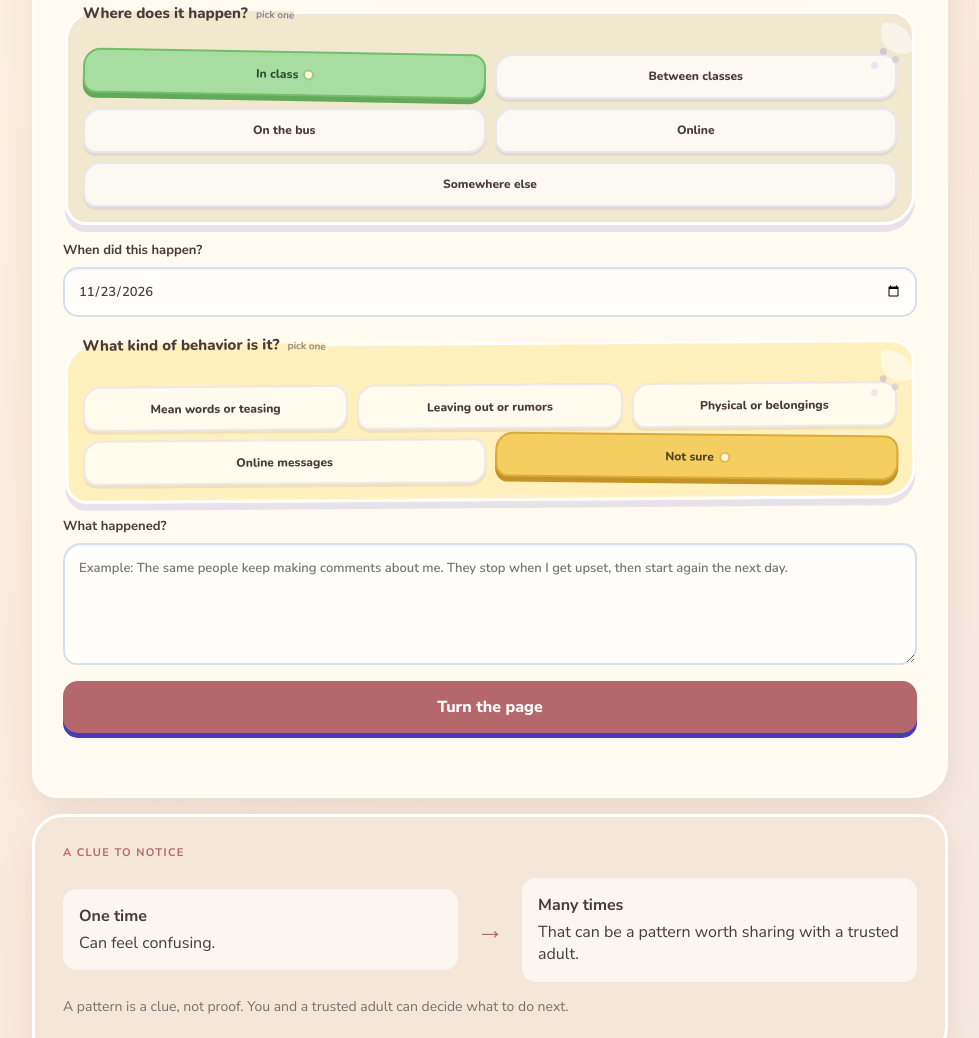
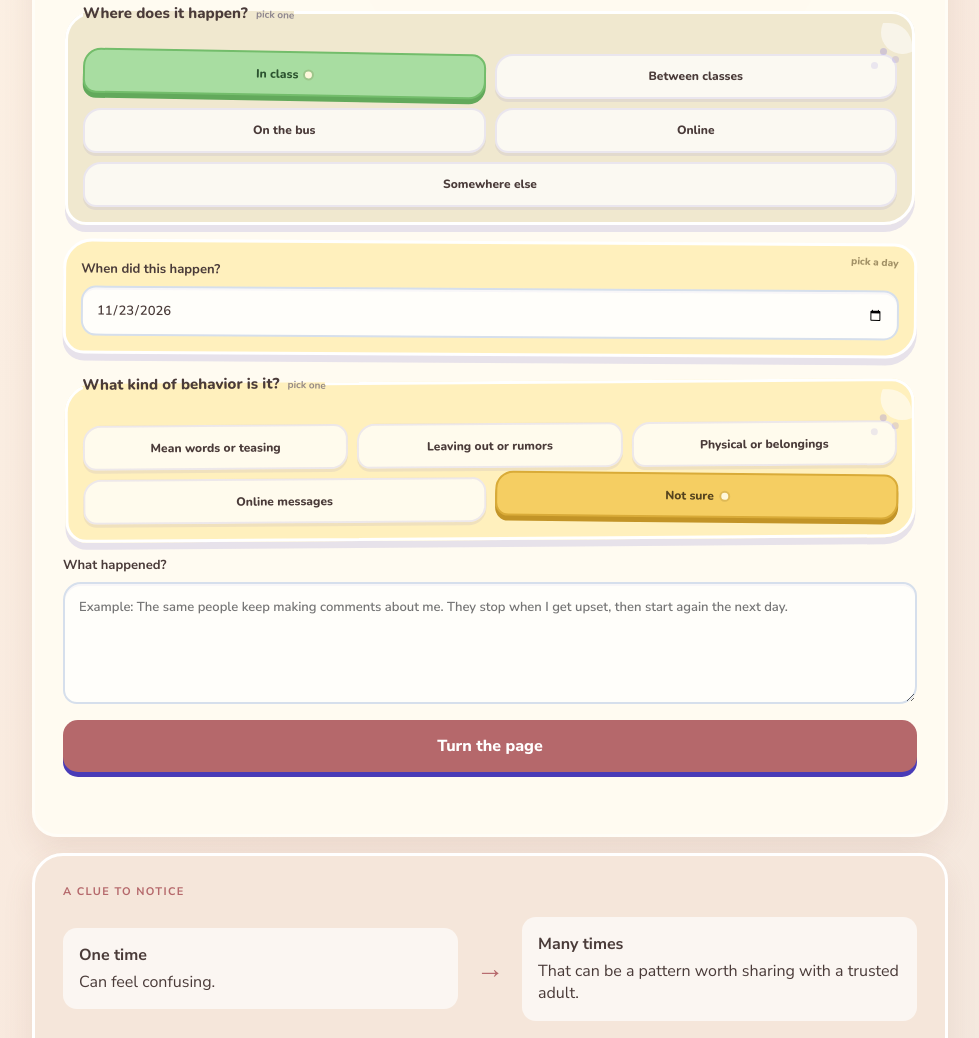
Before and after one commit to ylbb228418-boop/Competion-vs-poop, a website: page public/index.html in a window 1280 px wide. Shown: the part 1017-2055 px from the top of the page, without its empty margins (150-1129 px from the left). Drawn offline with nearby package versions, Linux system fonts and the light colour scheme.

Commit message:
Warm the incident date card

```diff
--- a/public/styles.css
+++ b/public/styles.css
@@ -56,6 +56,9 @@ label { display:grid; gap:8px; font-weight:700; font-size:13px; }
 .choice-green { background:#f0e8cf; }
 .choice-yellow { background:#fff0bd; transform:rotate(-.4deg); }
 .choice-yellow .choice-option { flex-basis:30%; }
+.date-field { position:relative; padding:18px 15px 15px; background:#fff0bd; border:3px solid white; border-radius:29px 23px 31px 21px; box-shadow:0 7px 0 rgba(73,59,183,.13); transform:rotate(.35deg); }
+.date-field::after { content:"pick a day"; position:absolute; top:9px; right:16px; color:rgba(83,65,30,.55); font-size:10px; font-weight:800; transform:rotate(3deg); }
+.date-field input { width:100%; border-color:#e0bd58; background:#fffdf1; box-shadow:inset 0 2px 0 rgba(118,98,217,.05),0 3px 0 rgba(194,156,53,.18); }
 textarea { border:2px solid #d6dfec; border-radius:18px 14px 18px 14px; background:#fffefa; color:var(--ink); padding:14px; font:inherit; font-weight:600; box-shadow:inset 0 2px 0 rgba(118,98,217,.05); }
 input[type="date"] { border:2px solid #d6dfec; border-radius:15px; background:#fffefa; color:var(--ink); padding:13px; font:inherit; font-weight:600; box-shadow:inset 0 2px 0 rgba(118,98,217,.05); }
 input[type="date"]:focus { outline:3px solid rgba(118,98,217,.22); border-color:var(--purple); }
```
Also changed, not shown: NOTES.md (+1 -0 lines).
